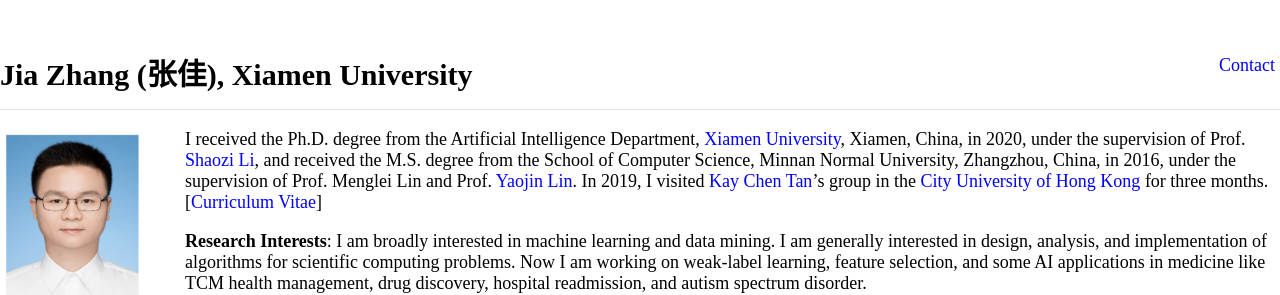
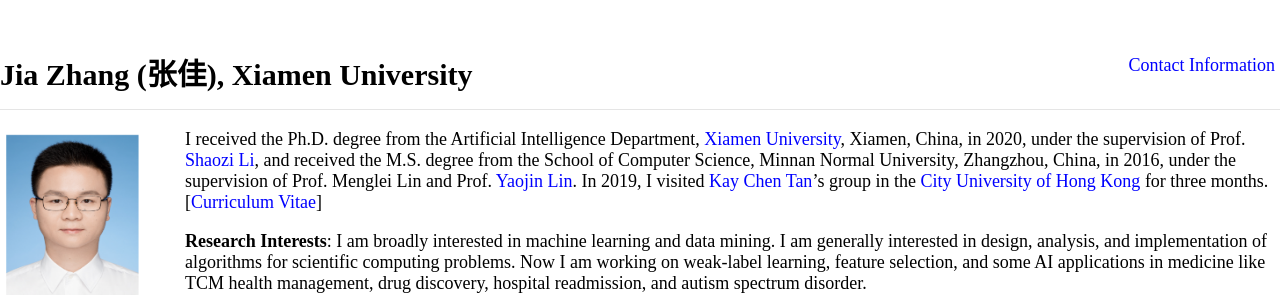
Before and after one commit to jiazhang-ml/jiazhang-ml.github.io, a Jekyll site: the page built from index.md, in a window 1280 px wide. Shown: the top 295 px of the page. Built offline with Jekyll 4.4.1, drawn with Linux system fonts in a browser that asks for light colours.

Commit message:
Update _config.yml

```diff
--- a/_config.yml
+++ b/_config.yml
@@ -15,5 +15,5 @@ sass:
 
 nav:
 
- - name: "Contact"
+ - name: "Contact Information"
    link: "contact"
```
